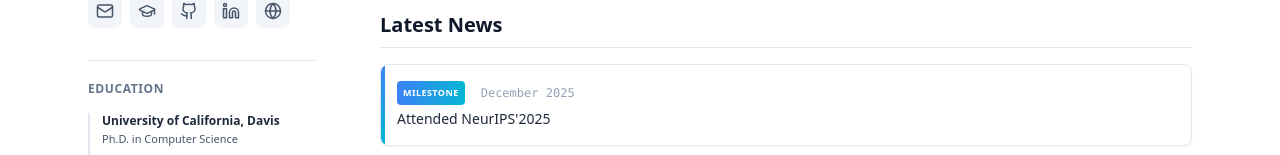
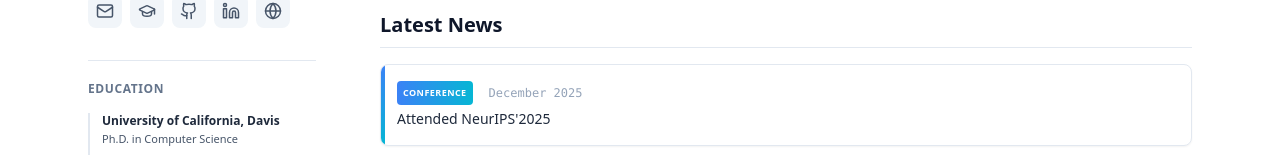
Before and after one commit to kawseribn/kawseribn.github.io, a React (Vite) app: page / in a window 1280 px wide. Shown: the part 466-621 px from the top of the page. Built offline with nearby package versions, Linux system fonts and the light colour scheme; the HTML template or start-up script is replaced by a standard one.

Commit message:
Change type from 'Milestone' to 'Conference'

```diff
--- a/src/App.jsx
+++ b/src/App.jsx
@@ -105,7 +105,7 @@ const NEWS = [
   {
     date: "December 2025",
     content: "Attended NeurIPS'2025",
-    type: "Milestone",
+    type: "Conference",
     color: "from-blue-500 to-cyan-500"
   },
   {
```
